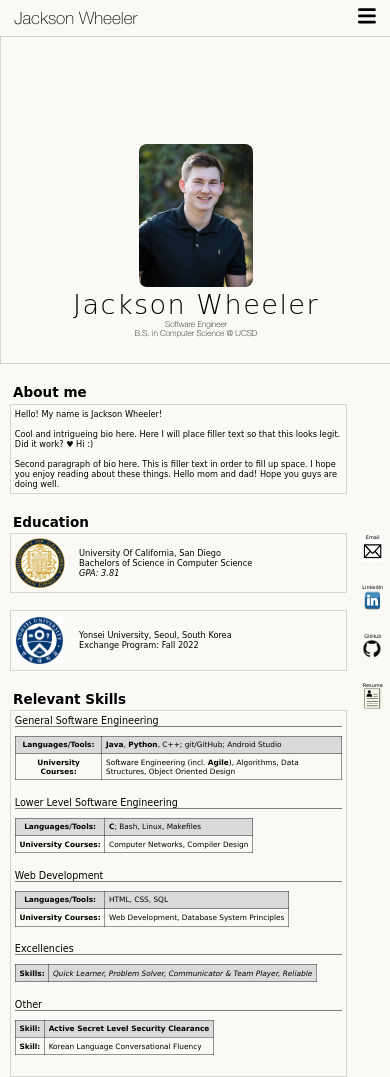
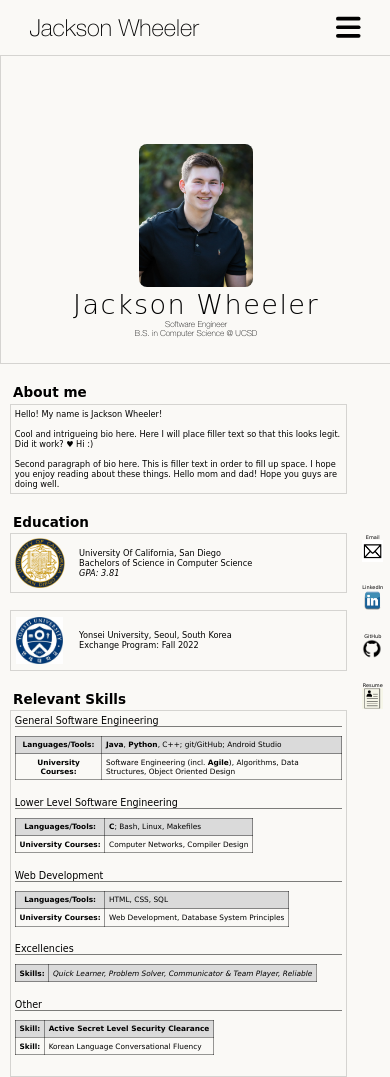
Before and after one commit to Jackson-Wheeler/Jackson-Wheeler.github.io, a plain HTML site: page index.html in a window 390 px wide. Shown: the top 1077 px of the page. Drawn offline with Linux system fonts and the light colour scheme; a web font is replaced by a local one.

Commit message:
hamburger 6

```diff
--- a/style.css
+++ b/style.css
@@ -618,8 +618,8 @@ footer {
     /* NavBar */
 
     #navbar {
-        font-size: 2em;
-        padding: 0.5em 1em;
+        font-size: 2.75em;
+        padding: 0.75em 1.5em;
 
         align-items: center;
     }
@@ -630,7 +630,7 @@ footer {
     }
 
     #hamburgerMenu {
-        height: 1.5em;
+        height: 1.25em;
     }
 
     #hamburgerMenu svg {
```
